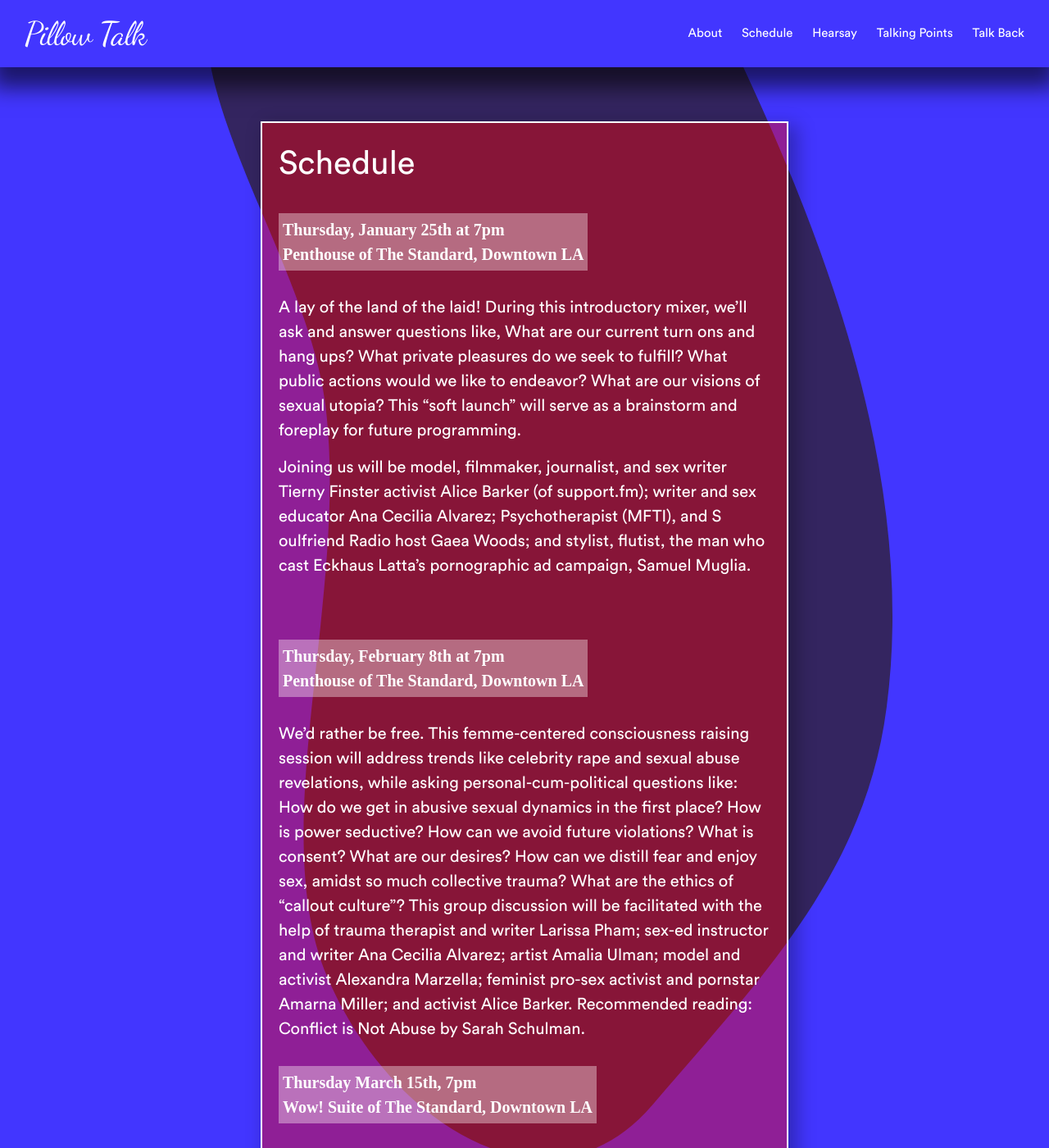
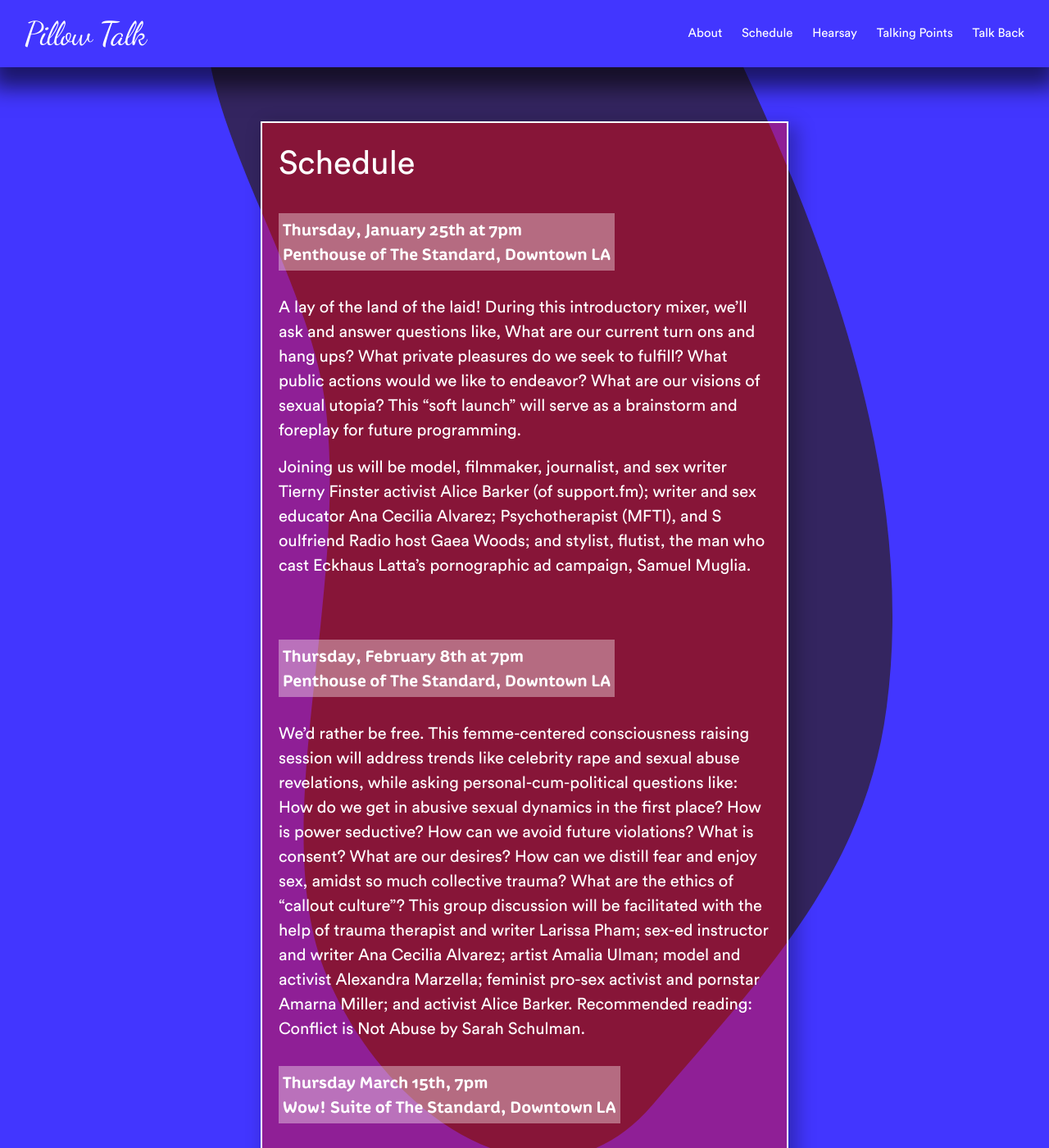
Before and after one commit to puppycodes/pillowtalk, a Jekyll site: the page built from index.html, in a window 1280 px wide and 1400 px high, scrolled down 2490 px. Shown: the whole window at 82% size. Built offline with Jekyll 4.4.1, drawn with Linux system fonts in a browser that asks for light colours; nearby versions of some CDN libraries.

Commit message:
change font title

```diff
--- a/css/main.scss
+++ b/css/main.scss
@@ -42,7 +42,7 @@
 }
 
 @font-face {
-    font-family: 'Colette';
+    font-family: 'Colette Bold';
     src: url('../fonts/ColetteBold-Regular.woff2') format('woff2'),
         url('../fonts/ColetteBold-Regular.woff') format('woff'),
         url('../fonts/ColetteBold-Regular.svg#ColetteBold-Regular') format('svg');
@@ -196,7 +196,7 @@ a.page-link:hover {
     background-color: #fff6f661;
     display: inline-block;
     clear: right;
-    font-family: colette bold;
+    font-family: "Colette Bold";
 }
 
 .hash {
```
